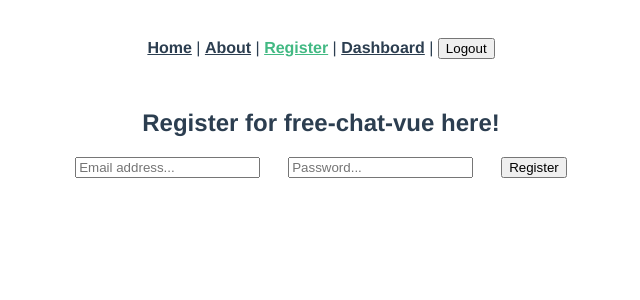
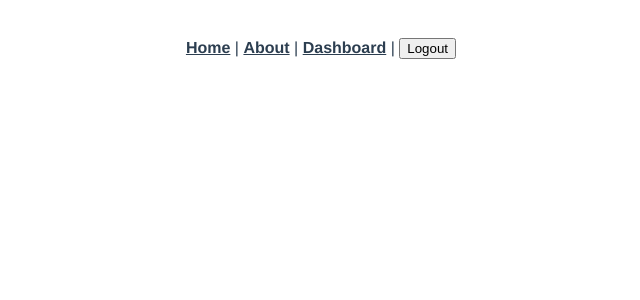
Before and after one commit to rolinmb/free-chat-vue, a Vue app: page /register in a window 1280 px wide. Shown: the top 300 px of the page, without its empty margins (319-959 px from the left). Built offline with nearby package versions, Linux system fonts and the light colour scheme.

Commit message:
almost done with auth, switched to google provider, TODO: troubleshoot src/router/index.js

```diff
--- a/src/App.vue
+++ b/src/App.vue
@@ -2,7 +2,6 @@
   <nav>
     <router-link to="/">Home</router-link> |
     <router-link to="/about">About</router-link> |
-    <router-link to="/register">Register</router-link> |
     <router-link to="/dashboard">Dashboard</router-link> |
     <button @click="logout">Logout</button>
   </nav>
@@ -10,11 +9,15 @@
 </template>
 
 <script setup>
-import { signOut } from 'firebase/auth';
-import { auth } from './main.js';
+import firebase from 'firebase/compat/app';
+import 'firebase/compat/auth';
+import firebaseConfig from '@/main.js';
+
+firebase.initializeApp(firebaseConfig);
+const auth = firebase.auth();
 
 const logout = () => {
-  signOut(auth)
+  auth.signOut()
   .then(() => {
     alert('Successfully logged out');
     this.$router.push('/');
--- a/src/main.js
+++ b/src/main.js
@@ -3,7 +3,6 @@ import router from './router';
 import App from './App.vue';
 import { initializeApp } from 'firebase/app';
 import { getAuth } from 'firebase/auth';
-// import { firestore } from 'firebase/firestore';
 
 const firebaseConfig = {
   apiKey: "AIzaSyDwa3jWVkEOL6PycAhB09OL5dWYk8Bg6r8",
@@ -16,8 +15,7 @@ const firebaseConfig = {
 
 const app = initializeApp(firebaseConfig);
 const auth = getAuth(app);
-// const db = getFirestore(app);
 
 createApp(App).use(router).mount('#app');
 
-export { app, auth, /* db */ };
+export default { firebaseConfig, auth };
--- a/src/router/index.js
+++ b/src/router/index.js
@@ -1,9 +1,8 @@
-import { createRouter, createWebHistory } from 'vue-router'
-import HomeView from '../views/HomeView.vue'
+import { createRouter, createWebHistory } from 'vue-router';
+import HomeView from '../views/HomeView.vue';
 import AboutView from '../views/AboutView.vue';
-import RegisterView from '../views/RegisterView.vue';
 import DashboardView from '../views/DashboardView.vue';
-import { auth } from "../main.js";
+import auth from '@/main.js';
 
 const routes = [
   {
@@ -15,11 +14,6 @@ const routes = [
     path: '/about',
     name: 'about',
     component: AboutView
-  },
-  {
-    path: '/register',
-    name: 'Register',
-    component: RegisterView
   },
   {
     path: '/dashboard',
--- a/src/views/HomeView.vue
+++ b/src/views/HomeView.vue
@@ -2,33 +2,30 @@
   <div id="home-page" class="page-wrap">
     <form @submit.prevent="login">
       <h2>Login</h2>
-      <input type="email" placeholder="Email address..." v-model="email" />
-      <input type="password" placeholder="Password..." v-model="password" />
-      <button type="submit" @click="loginWithUserAndPass">Login</button>
+      <button type="submit" @click="loginWithGoogle">Login</button>
     </form>
     <HelloWorld msg="Hello world from a reactive vue component!"/>
   </div>
 </template>
 
 <script>
-import { signInWithEmailAndPassword } from 'firebase/auth'
-import { auth } from '../main.js'
 import HelloWorld from '@/components/HelloWorld.vue'
+import firebase from 'firebase/compat/app';
+import 'firebase/compat/auth';
+import firebaseConfig from '@/main';
+
+firebase.initializeApp(firebaseConfig);
+const auth = firebase.auth();
 
 export default {
   name: 'HomeView',
   components: {
     HelloWorld
   },
-  data() {
-    return {
-        email: '',
-        password: ''
-    }
-  },
   methods: {
-    loginWithUserAndPass() {
-      signInWithEmailAndPassword(auth, this.email, this.password)
+    loginWithGoogle() {
+      const provider = new firebase.auth.GoogleAuthProvider();
+      auth.signInWithPopup(provider)
       .then(() => {
         this.$router.push('/dashboard');
       })
--- a/src/views/RegisterView.vue
+++ /dev/null
@@ -1,37 +0,0 @@
-<template>
-  <div id="register-page" class="page-wrap">
-    <form>
-      <h2>Register for free-chat-vue here!</h2>
-      <input type="email" placeholder="Email address..." v-model="email" />
-      <input type="password" placeholder="Password..." v-model="password" />
-      <button type="submit" @click="register">Register</button>
-    </form>
-  </div>
-</template>
-
-<script>
-import { createUserWithEmailAndPassword } from 'firebase/auth';
-import { auth } from '../main.js'
-
-export default {
-  name: 'RegisterView',
-  data() {
-    return {
-        email: '',
-        password: ''
-    }
-  },
-  methods: {
-    register() {
-        createUserWithEmailAndPassword(auth, this.email, this.password)
-        .then(() => {
-            alert('Successfully registered! Please login to use the app.')
-            this.$router.push('/');
-        })
-        .catch(error => {
-            alert(error.message);
-        });
-    }
-  }
-}
-</script>
```
Also changed, not shown: src/dummy_main.js (+3 -5 lines), 1 other file (tests, documents, lock files or other folders). Lines whose indentation alone changed are shown as unchanged.
